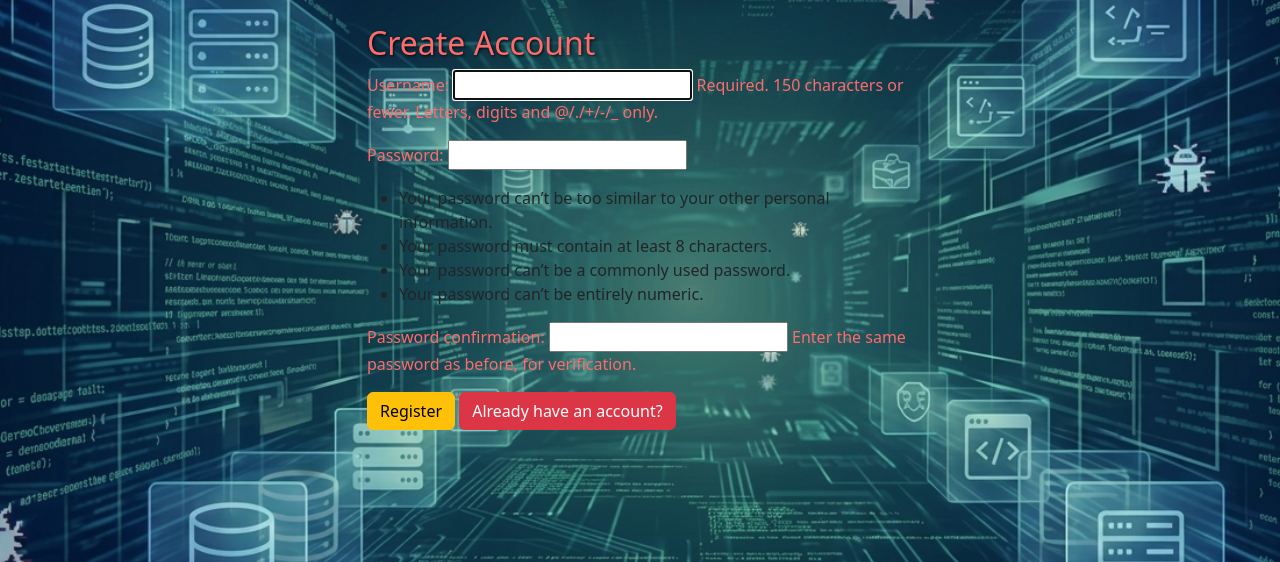
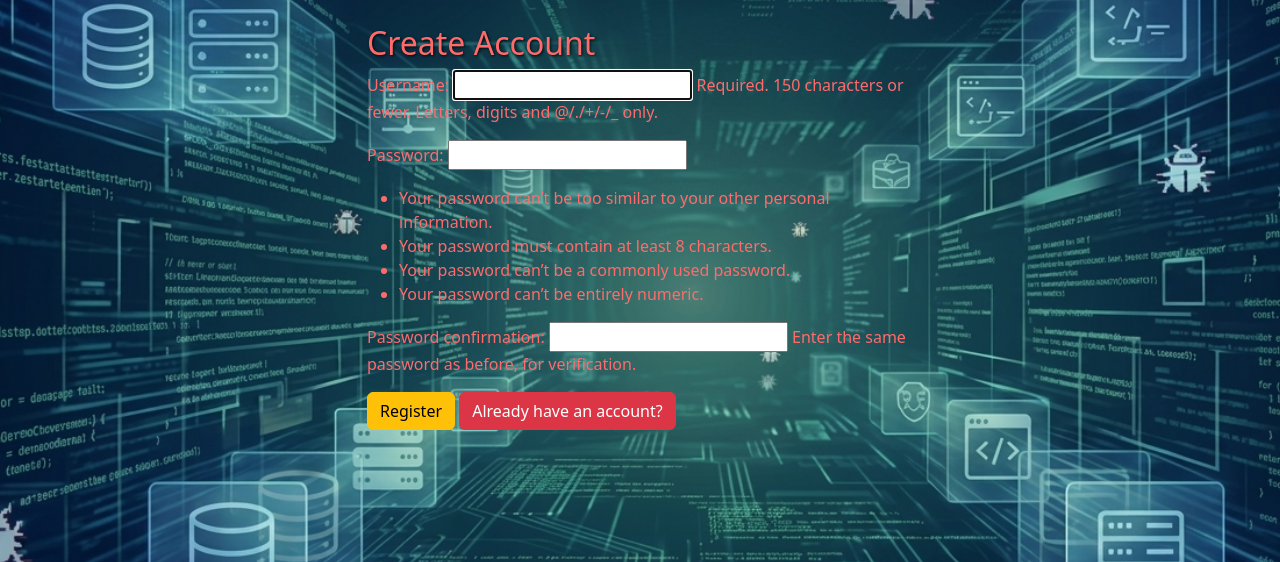
Before and after one commit to DonMarcao/RunDev, a Django app: page /accounts/register/ in a window 1280 px wide. Shown: the part 98-660 px from the top of the page. Run offline with Django 5.2, Linux system fonts and the light colour scheme.

Commit message:
style: fix coral text for lists

```diff
--- a/static/css/style.css
+++ b/static/css/style.css
@@ -15,7 +15,7 @@ h1, h2, h3, h4, h5, h6 {
     text-shadow: 1px 1px 3px rgba(0, 0, 0, 0.9);
 }
 
-p, label, small, td, th ul li {
+p, label, small, td, th, ul, li {
     color: #ff6b6b;
 }
 
```
